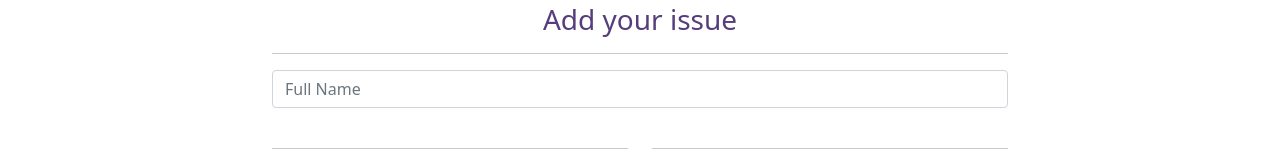
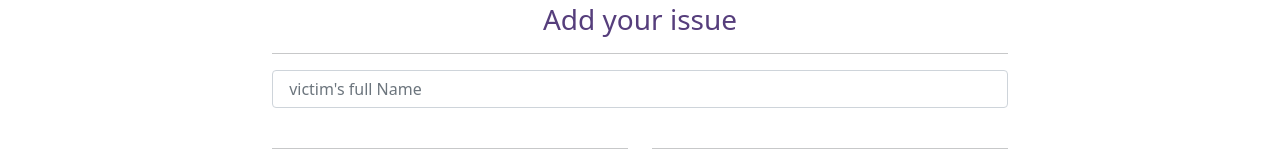
Before and after one commit to kenoldkhalika/SocialIssuesReporting, a React (Create React App) app: page /form in a window 1280 px wide. Shown: the part 121-281 px from the top of the page. Built offline with nearby package versions, Linux system fonts and the light colour scheme; no server answers; the database is empty.

Commit message:
adding user

```diff
--- a/src/pages/About.js
+++ b/src/pages/About.js
@@ -8,10 +8,13 @@
 // export default About;
 import React from "react";
 import background1 from './assets/img/background1.jpg'
+import Header from "../components/Header";
 import './About.css'
 function About(){
   return(
+
     <div>
+       {/* <Header/> */}
      <section className="about">
        <div className="main">
        <img src={background1}/>
--- a/src/pages/Form.js
+++ b/src/pages/Form.js
@@ -172,7 +172,7 @@ class IssueForm extends React.Component {
                ref="name"
                className="form-control"
                required
-               placeholder="Full Name"/>
+               placeholder=" victim's full Name"/>
          </Form.Group>
            <br />
         <div className="row">
--- a/src/pages/Home2.js
+++ b/src/pages/Home2.js
@@ -186,7 +186,7 @@ ref.orderByChild("priority").equalTo("High").on("child_added", (snap) => {
   const assignData = [
     {name: 'J.Msosa', value: window.localStorage.getItem("JM"),},
     { name: 'K.Khalika', value: window.localStorage.getItem("KH"),},
-    {name: 'Admin', value:window.localStorage.getItem("RP"), },
+    {name: 'Mike', value:window.localStorage.getItem("RP"), },
   ];
 
   const priorityData = [
--- a/src/pages/Issues.js
+++ b/src/pages/Issues.js
@@ -4,6 +4,7 @@ import $ from 'jquery'
 import './Home.css';
 import fireDb from "firebase";
 import {toast} from "react-toastify";
+// import Header from "../components/Header";
 import IssueDetails from './IssueDetails';
 import { Link } from "react-router-dom";
 import 'bootstrap/dist/css/bootstrap.min.css';
@@ -281,7 +282,7 @@ handleClick = () => {
     return (
 
       <React.Fragment>
-         {/* <Header/> */}
+
 
         <div className="container">
           <div className="row">
```
